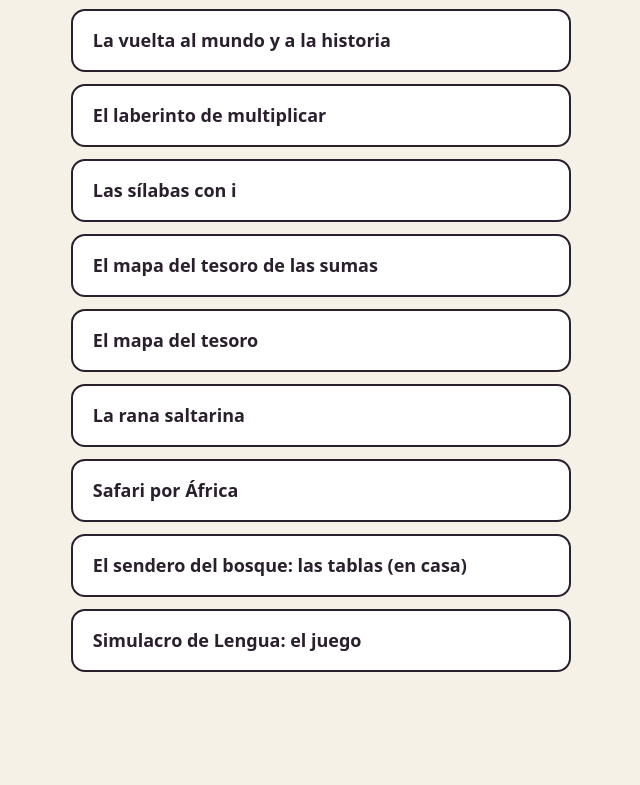
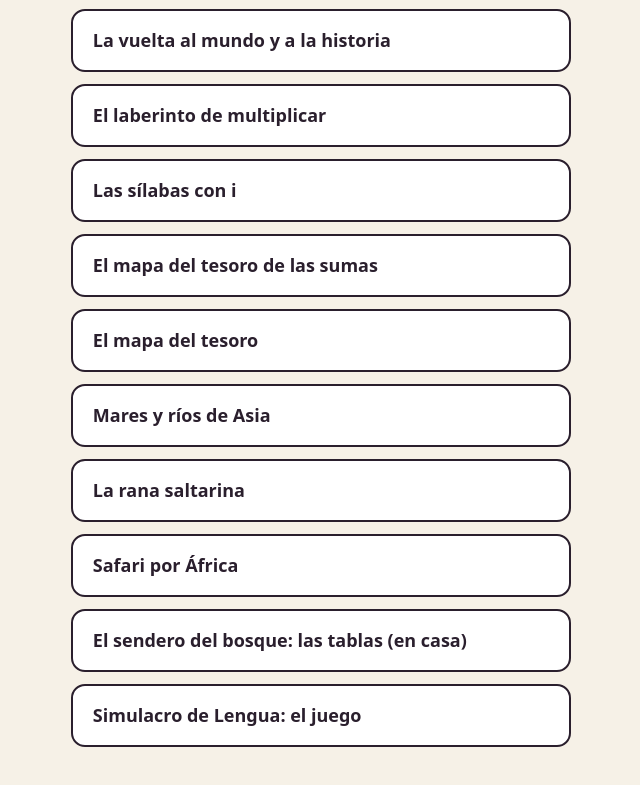
Before and after one commit to ncandreina-droid/juegos, a plain HTML site: page index.html in a window 1280 px wide. Shown: the part 1062-1847 px from the top of the page, without its empty margins (319-959 px from the left). Before the commit the page ends 1778 px from the top, so only its background shows below. Drawn offline with Linux system fonts and the light colour scheme.

Commit message:
Actualiza el índice

```diff
--- a/index.html
+++ b/index.html
@@ -18,6 +18,7 @@
 <a href="las-silabas-con-i.html">Las sílabas con i</a>
 <a href="mapa-del-tesoro-sumas.html">El mapa del tesoro de las sumas</a>
 <a href="mapa-del-tesoro.html">El mapa del tesoro</a>
+<a href="mares-y-rios-de-asia.html">Mares y ríos de Asia</a>
 <a href="rana-saltarina.html">La rana saltarina</a>
 <a href="safari-por-africa.html">Safari por África</a>
 <a href="sendero-del-bosque-tablas.html">El sendero del bosque: las tablas (en casa)</a>
```
